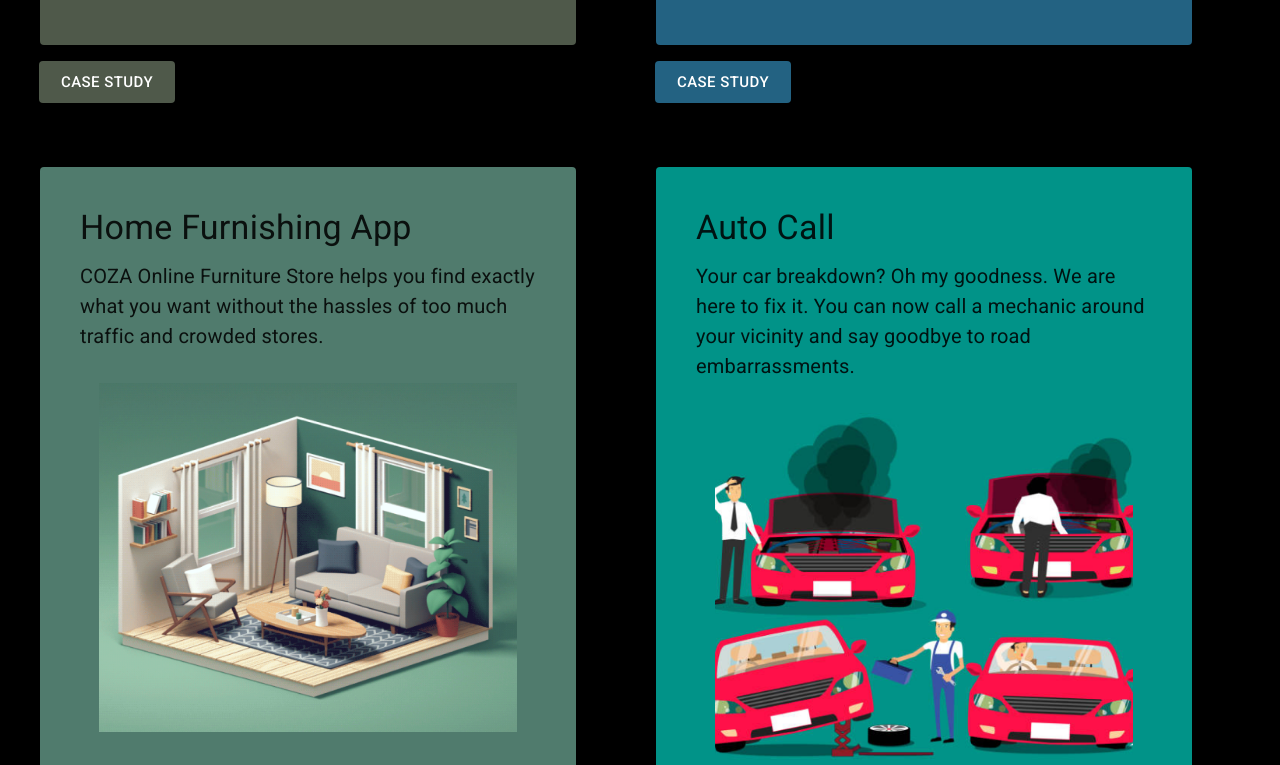
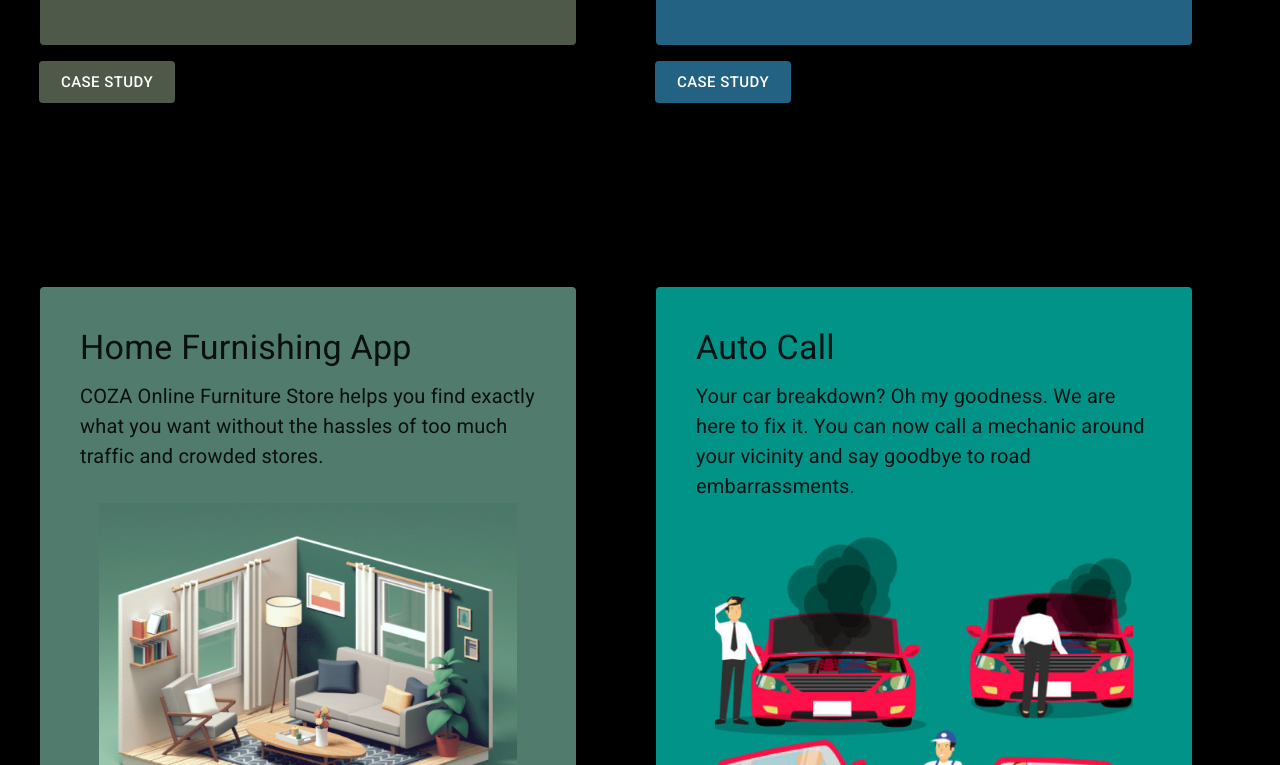
Before and after one commit to fob413/sinmisola, a Next.js app: page / in a window 1280 px wide. Shown: the part 1575-2340 px from the top of the page. Built offline with nearby package versions, Linux system fonts and the light colour scheme.

Commit message:
Updates css

```diff
--- a/styles/Home.module.css
+++ b/styles/Home.module.css
@@ -247,7 +247,7 @@
 }
 
 .marginBottom120 {
-  margin-bottom: 120px;
+  margin-bottom: 120px !important;
 }
 
 .center {
```
